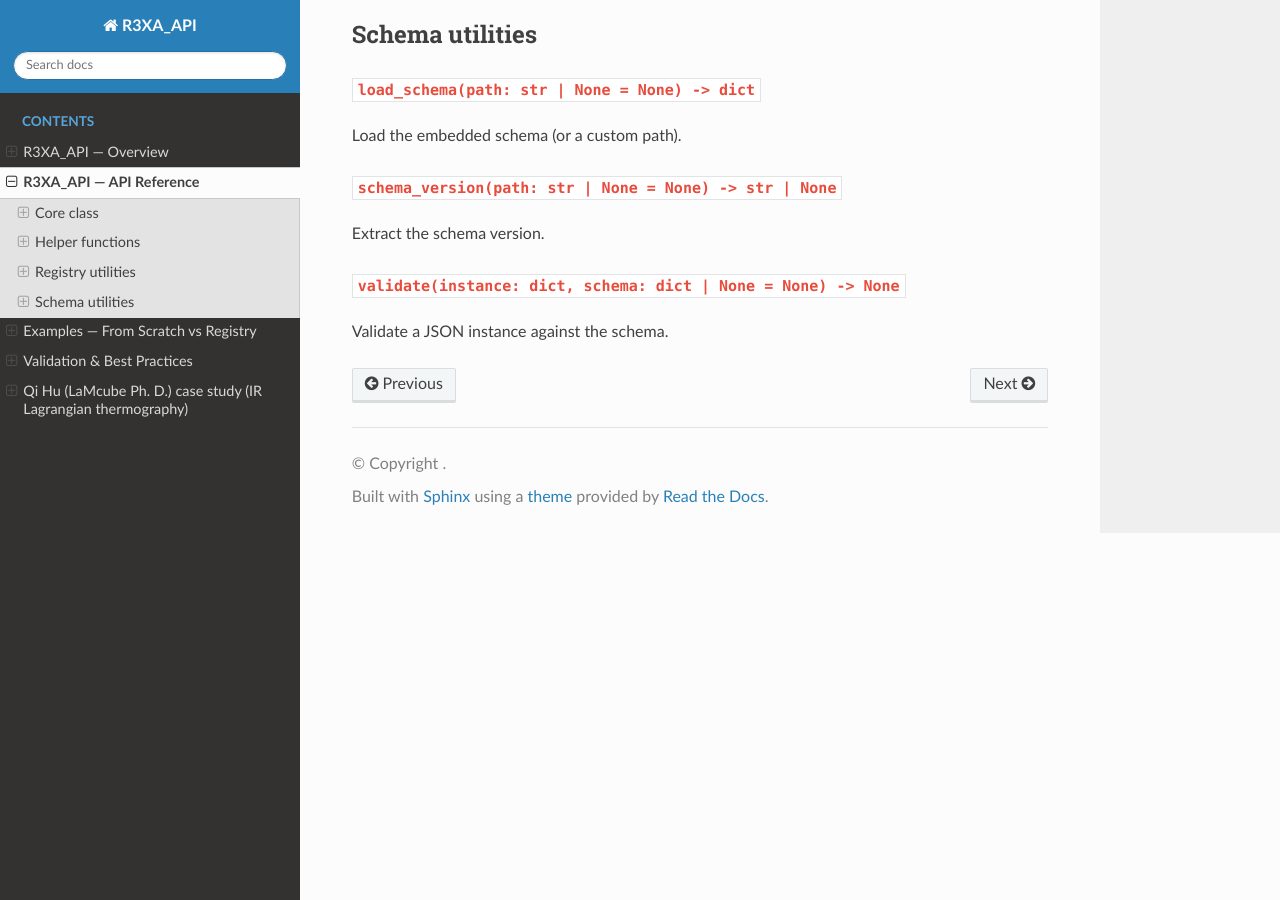
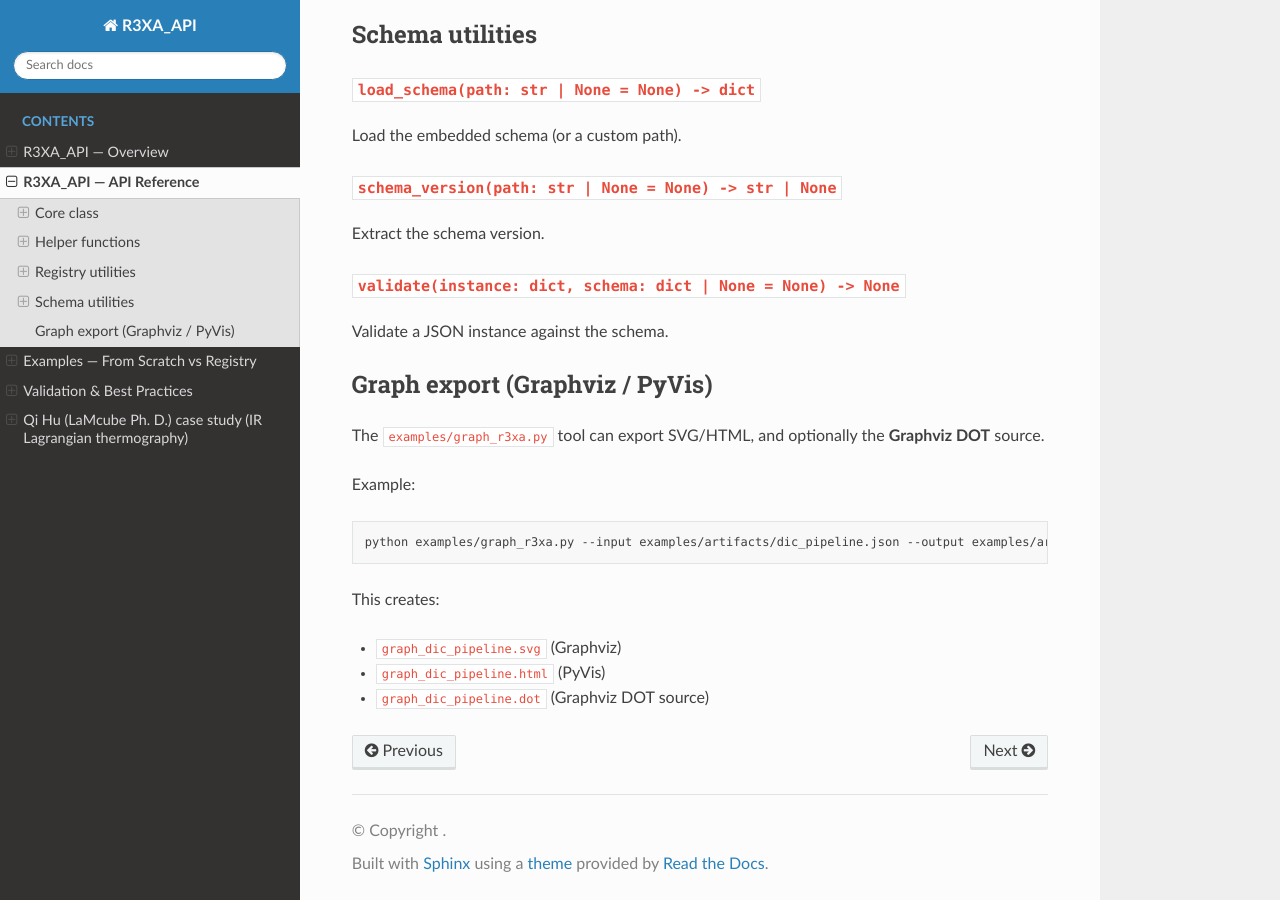
Before and after one commit to jeffwitz/R3XA_API, a Sphinx documentation site: the page built from docs/api.md, in a window 1280 px wide and 900 px high, scrolled down 3161 px. Built offline with Sphinx 7.4.7 and the Read the Docs theme 3.1.0, drawn with Linux system fonts in a browser that asks for light colours.

Commit message:
Add DOT export option and document it

````diff
--- a/docs/api.md
+++ b/docs/api.md
@@ -135,3 +135,15 @@ Extract the schema version.
 
 ### `validate(instance: dict, schema: dict | None = None) -> None`
 Validate a JSON instance against the schema.
+
+## Graph export (Graphviz / PyVis)
+The `examples/graph_r3xa.py` tool can export SVG/HTML, and optionally the **Graphviz DOT** source.
+
+Example:
+```bash
+python examples/graph_r3xa.py --input examples/artifacts/dic_pipeline.json --output examples/artifacts/graph_dic_pipeline --dot
+```
+This creates:
+- `graph_dic_pipeline.svg` (Graphviz)
+- `graph_dic_pipeline.html` (PyVis)
+- `graph_dic_pipeline.dot` (Graphviz DOT source)
````
Also changed, not shown: 2 other files.
